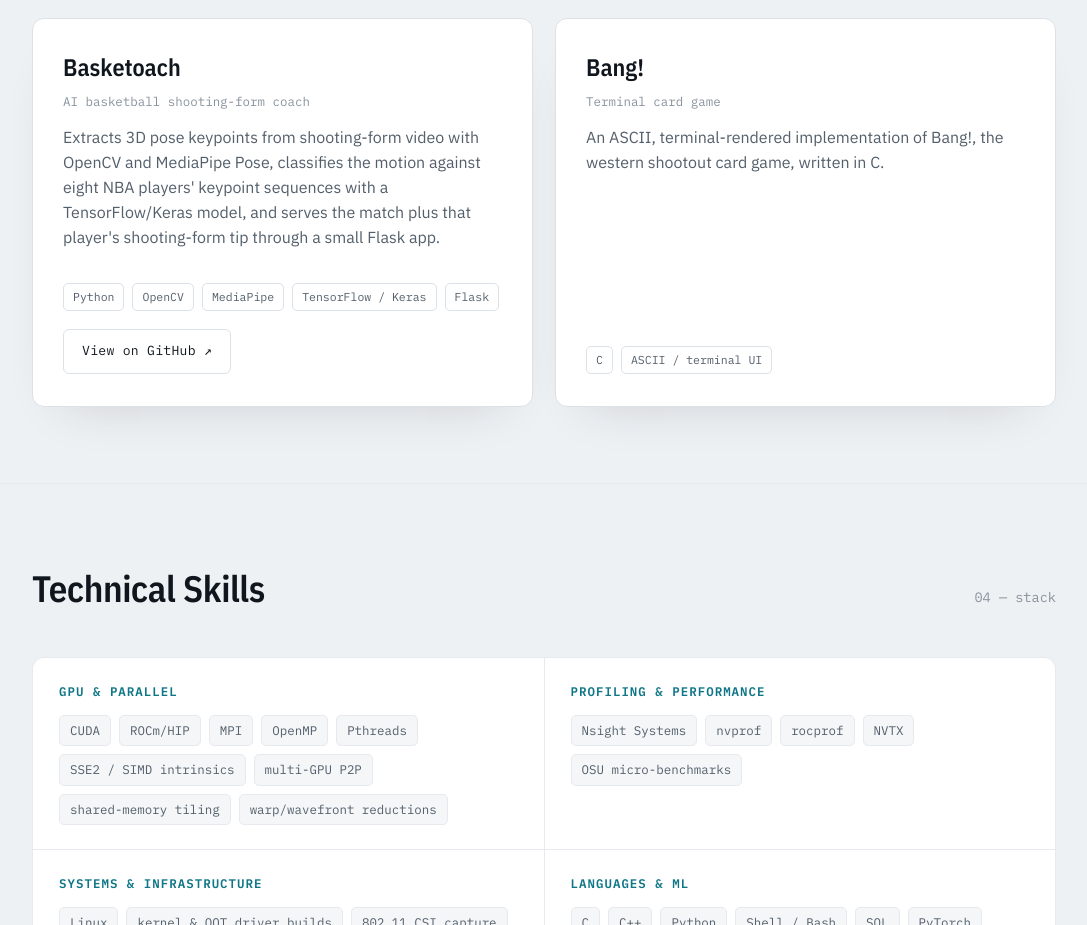
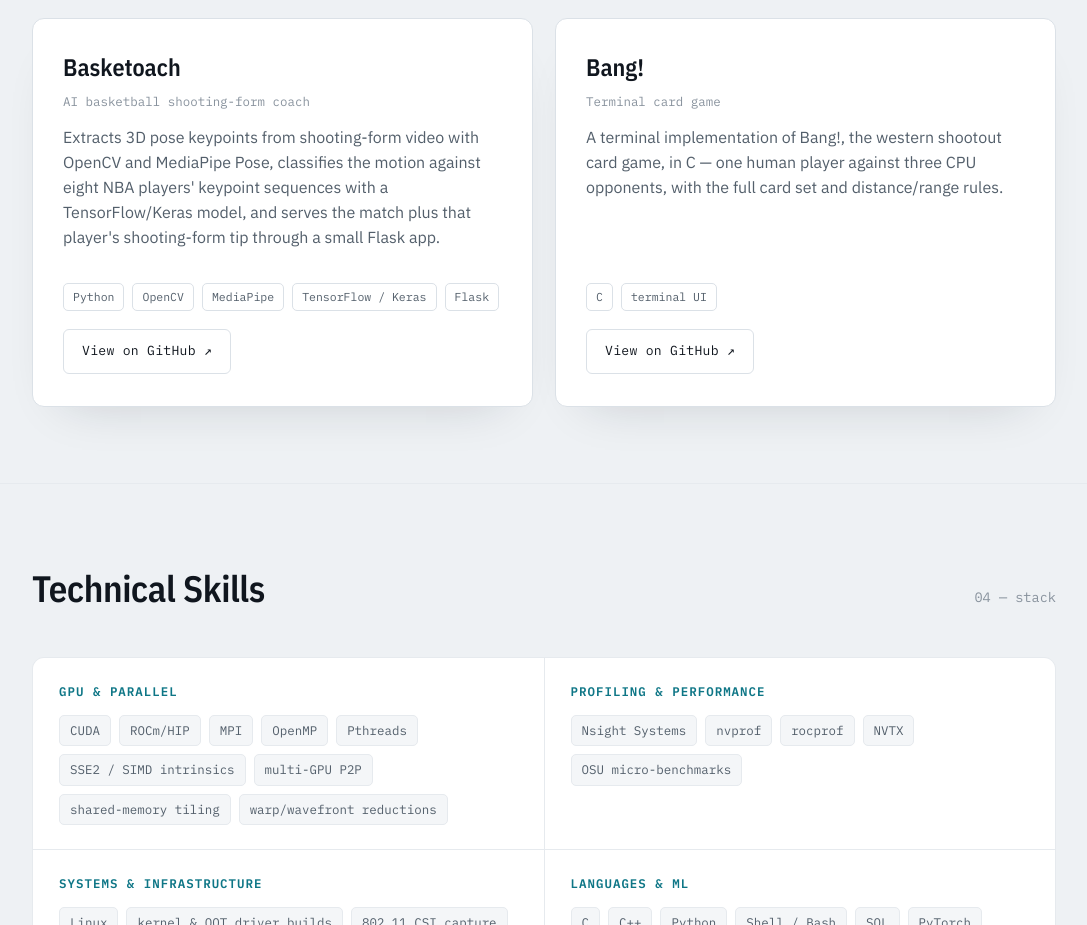
Before and after one commit to flin1206/flin1206.github.io, a plain HTML site: page index.html in a window 1280 px wide. Shown: the part 3380-4305 px from the top of the page, without its empty margins (96-1183 px from the left). Drawn offline with nearby package versions, Linux system fonts and the light colour scheme.

Commit message:
feat: link Bang! to its own repository

```diff
--- a/index.html
+++ b/index.html
@@ -444,10 +444,12 @@
             </div>
           </div>
           <p class="desc">
-            An ASCII, terminal-rendered implementation of Bang!, the western shootout card game,
-            written in C.
+            A terminal implementation of Bang!, the western shootout card game, in C — one
+            human player against three CPU opponents, with the full card set and distance/range
+            rules.
           </p>
-          <div class="tags"><span class="tag">C</span><span class="tag">ASCII / terminal UI</span></div>
+          <div class="tags"><span class="tag">C</span><span class="tag">terminal UI</span></div>
+          <a class="btn" style="margin-top:18px; align-self:flex-start;" href="https://github.com/flin1206/bang" target="_blank" rel="noopener">View on GitHub ↗</a>
         </div>
       </div>
     </div>
```
